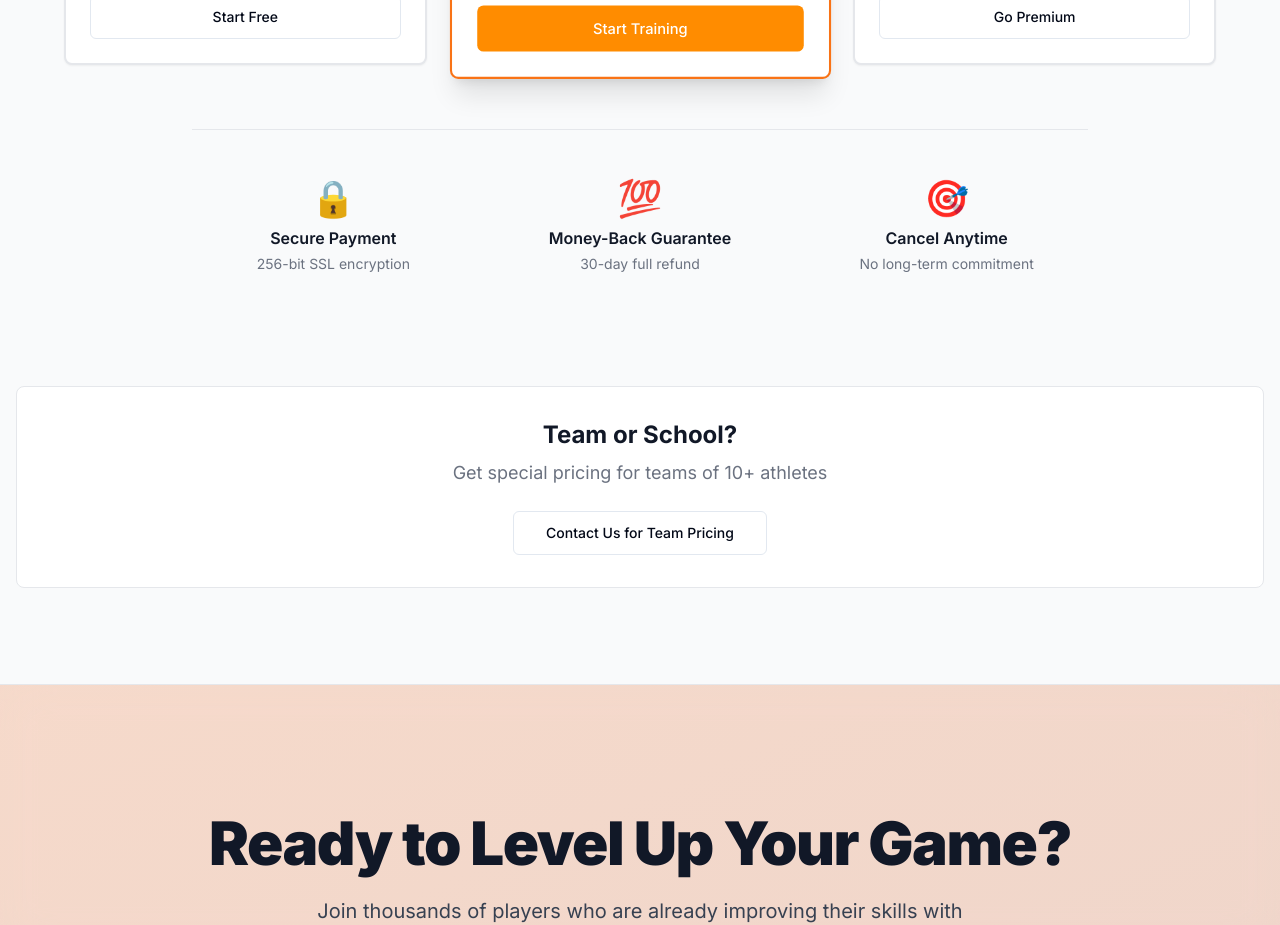
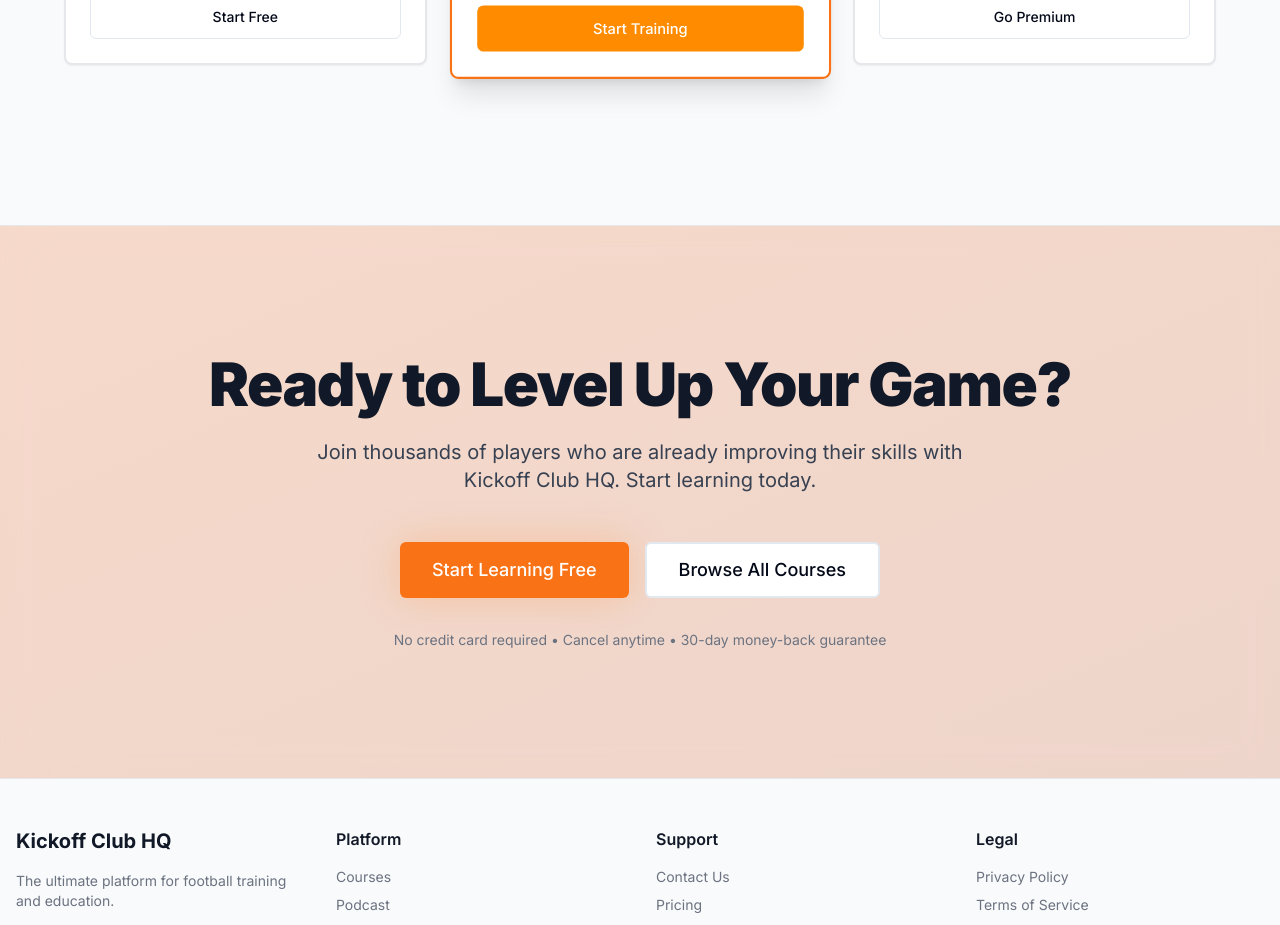
Before and after one commit to jumaanebey/Kickoff-Club-HQ, a Next.js app: page / in a window 1280 px wide. Shown: the part 1540-2465 px from the top of the page. Built offline with nearby package versions, Linux system fonts and the light colour scheme; no server answers.

Commit message:
Remove trust indicators and team pricing CTA from pricing section

```diff
--- a/components/sections/pricing-section.tsx
+++ b/components/sections/pricing-section.tsx
@@ -202,37 +202,6 @@ export function PricingSection() {
           })}
         </div>
 
-        {/* Trust Indicators */}
-        <div className={cn("max-w-4xl mx-auto grid grid-cols-1 md:grid-cols-3 gap-6 text-center py-12 border-t", colors.cardBorder)}>
-          <div>
-            <div className="text-4xl mb-2">🔒</div>
-            <h3 className={cn("font-semibold mb-1", colors.text)}>Secure Payment</h3>
-            <p className={cn("text-sm", colors.textMuted)}>256-bit SSL encryption</p>
-          </div>
-          <div>
-            <div className="text-4xl mb-2">💯</div>
-            <h3 className={cn("font-semibold mb-1", colors.text)}>Money-Back Guarantee</h3>
-            <p className={cn("text-sm", colors.textMuted)}>30-day full refund</p>
-          </div>
-          <div>
-            <div className="text-4xl mb-2">🎯</div>
-            <h3 className={cn("font-semibold mb-1", colors.text)}>Cancel Anytime</h3>
-            <p className={cn("text-sm", colors.textMuted)}>No long-term commitment</p>
-          </div>
-        </div>
-
-        {/* Team Pricing CTA */}
-        <div className={cn("mt-16 text-center p-8 rounded-lg border", colors.bgSecondary, colors.cardBorder)}>
-          <h3 className={cn("text-2xl font-bold mb-2", colors.text)}>Team or School?</h3>
-          <p className={cn("text-lg mb-6", colors.textMuted)}>
-            Get special pricing for teams of 10+ athletes
-          </p>
-          <Button asChild size="lg" variant="outline">
-            <Link href="/contact?subject=team-pricing">
-              Contact Us for Team Pricing
-            </Link>
-          </Button>
-        </div>
       </div>
     </section>
   )
```
